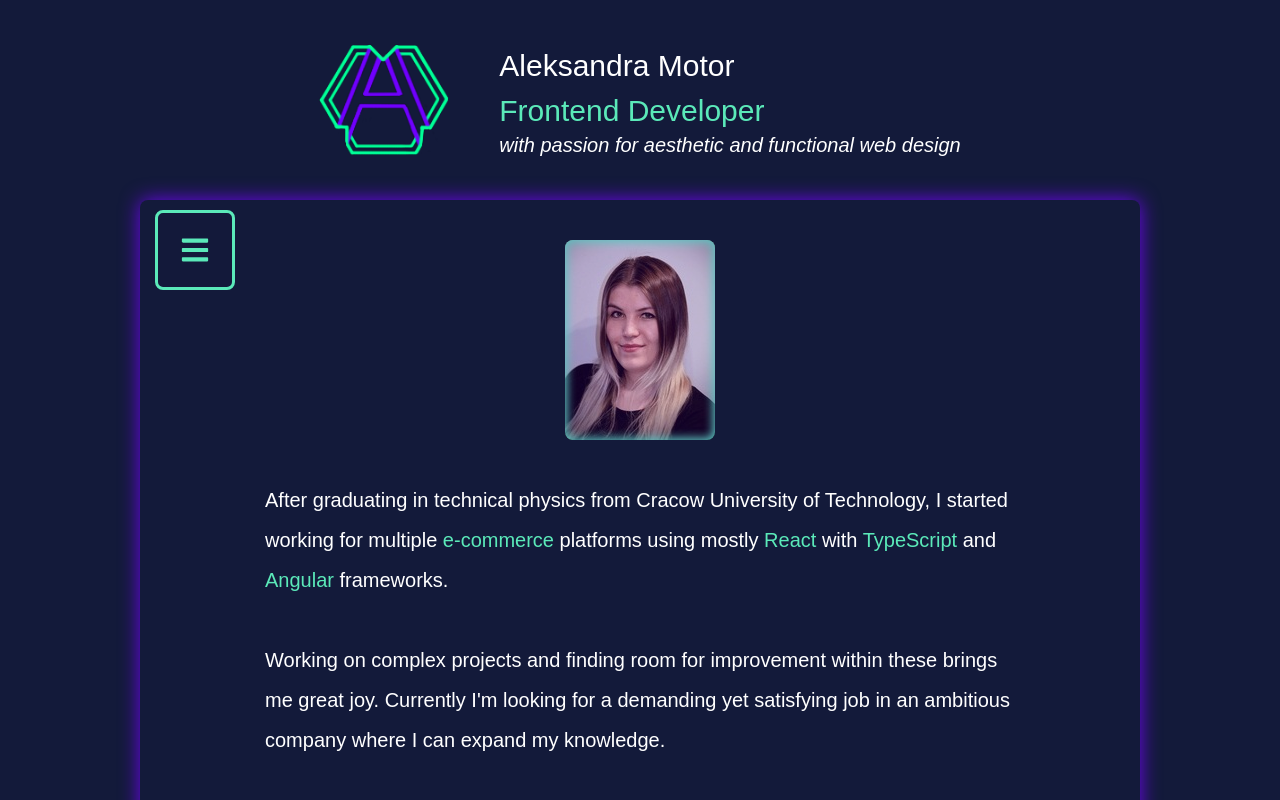
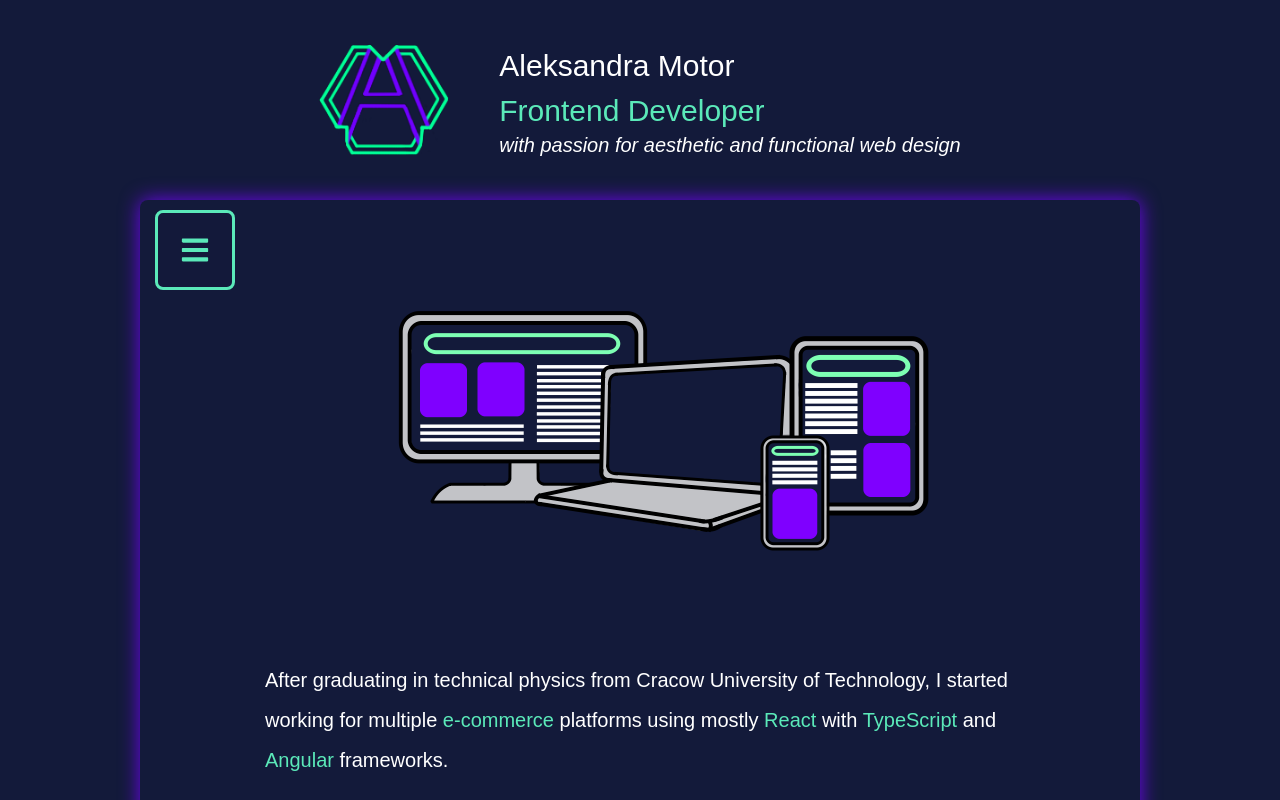
Before and after one commit to AleksandraMotor/portfolio-AM, a React app: page /portfolio-AM in a window 1280 px wide. Shown: the top 800 px of the page. Built offline with nearby package versions, Linux system fonts and the light colour scheme.

Commit message:
edit home page

```diff
--- a/src/pages/home/Home.scss
+++ b/src/pages/home/Home.scss
@@ -25,35 +25,6 @@
     @include breakpoint-above(md) {
         font-size: toRem(30);
         line-height: toRem(40);
-    }
-
-    &__foto {
-        position: relative;
-        margin: toRem(10);
-        height: toRem(200);
-        width: toRem(150);
-        border-radius: toRem(8);
-        box-shadow: inset 0px 0px 10px 2px $color_primary;
-        background-image: url('../../assets/img/photo.jpg');
-        background-repeat: no-repeat, no-repeat;
-        background-size: cover;
-        background-position: center, center;
-
-        &::after {
-            position: absolute;
-            top: 0;
-            left: 0;
-            content: "";
-            width: 100%;
-            height: 100%;
-            background-color: $color_secondary;
-            opacity: 0.15;
-            border-radius: toRem(8);
-        }
-
-        @include breakpoint-above(md) {
-            margin: toRem(20);
-        }
     }
 
     &__text {
--- a/src/pages/home/Home.tsx
+++ b/src/pages/home/Home.tsx
@@ -7,7 +7,9 @@ import './Home.scss';
 const Home: React.FunctionComponent = () => {
     return (
         <div className="home">
-            <div className="home__foto"></div>
+            <div className="home__graphic">
+                <img src={responsiveDesign} alt='Grafika - RWD'/>
+            </div>
             <div className="home__text">
                 After graduating in technical physics from Cracow University of Technology,
                 I started working for multiple
@@ -29,9 +31,6 @@ const Home: React.FunctionComponent = () => {
             <div className="home__text">
                 Feel free to contact me via the "<Link to='/contact' className="home__text--link">Contact</Link>" page in the menu and check out my socials below.
             </div>
-            <div className="home__graphic">
-                <img src={responsiveDesign} alt='Grafika - RWD'/>
-            </div>
         </div>
     );
 };
```
